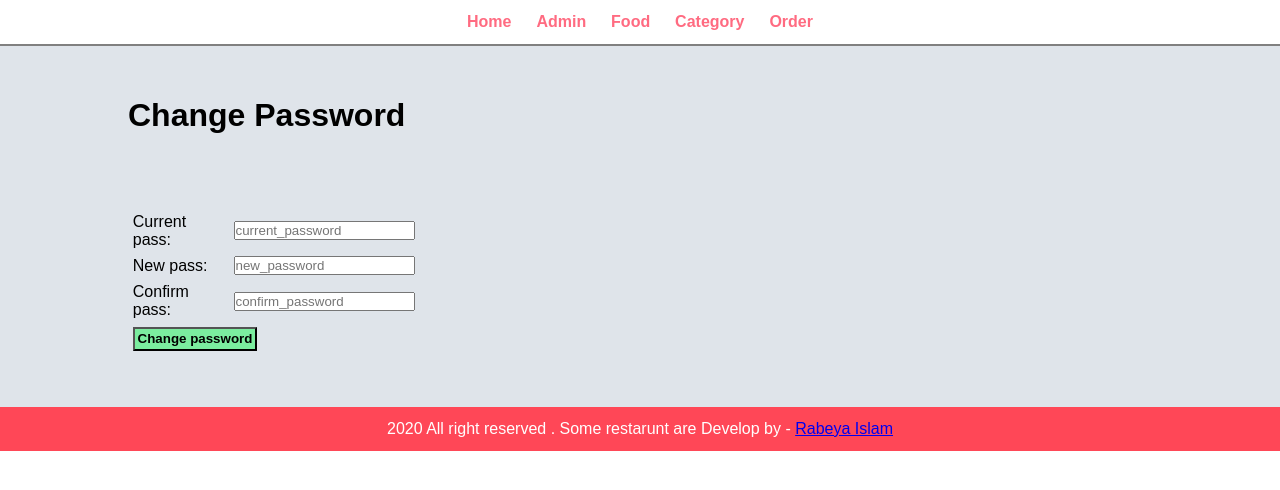
After one commit to RabeyaIslam99/final_year_project, a PHP site: page /food_order/admin/update_password.php in a window 1280 px wide. The commit adds this page. Shown: the top 490 px of the page. Run offline with PHP 8.4, Linux system fonts and the light colour scheme; data that the repository does not hold is empty.

Commit message:
update password

```diff
--- a/admin/manage_admin.php
+++ b/admin/manage_admin.php
@@ -34,7 +34,7 @@
 
        <table class="tbl-full">
         <tr>
-           <th>Serial Number</th>
+           <th>S.N</th>
            <th>Full Name</th>
            <th>UserName</th>
            <th>Actions</th>
@@ -76,6 +76,7 @@
                         <td><?php echo $full_name; ?></td>
                         <td><?php echo $username; ?></td>
                        <td>
+                        <a href="<?php echo SITEURL; ?>admin/update_password.php?id=<?php echo $id; ?>" class="btn-primary">ChangePassword</a>
                         <a href="<?php echo SITEURL; ?>admin/update_admin.php?id=<?php echo $id; ?>" class="btn-secondary">Update</a>
                         <a href="<?php echo SITEURL; ?>admin/delete_admin.php?id=<?php echo $id; ?>" class="btn-danger">Delete</a>
                        </td>
@@ -97,7 +98,6 @@
 
 
                  }
-
                ?>
 
 
--- a/admin/manage_category.php
+++ b/admin/manage_category.php
@@ -12,7 +12,7 @@
 </br> </br> </br> </br>
        <table class="tbl-full">
        <tr>
-           <th>Serial Number</th>
+           <th>S.N</th>
            <th>Full Name</th>
            <th>UserName</th>
            <th>Actions</th>
--- a/admin/manage_food.php
+++ b/admin/manage_food.php
@@ -11,7 +11,7 @@
 </br> </br> </br> </br>
        <table class="tbl-full">
        <tr>
-           <th>Serial Number</th>
+           <th>S.N</th>
            <th>Full Name</th>
            <th>UserName</th>
            <th>Actions</th>
--- a/admin/manage_order.php
+++ b/admin/manage_order.php
@@ -11,7 +11,7 @@
 </br> </br> </br> </br>
        <table class="tbl-full">
        <tr>
-           <th>Serial Number</th>
+           <th>S.N</th>
            <th>Full Name</th>
            <th>UserName</th>
            <th>Actions</th>
--- a/admin/update_admin.php
+++ b/admin/update_admin.php
@@ -55,7 +55,7 @@
                 </tr>
                 <tr>
                     <td colspan="2">
-                        <input type="hidden" name="id" value="<?php echo $id;?>">
+                      <input type="hidden" name="id" value="<?php echo $id;?>">
                       <input type="submit" name="submit" value="Update admin" class="btn-secondary">
                     </td>
 
--- /dev/null
+++ b/admin/update_password.php
@@ -0,0 +1,57 @@
+<?php include('partials/menu.php'); ?>
+<div class="main-content">
+    <div class="wrapper">
+        <h1>Change Password<h1>
+        <br><br>
+        <?php
+           if(isset($_GET['id']))
+            {
+             $id = $_GET['id'];
+            }
+        ?>
+
+        <form action="" method="POST">
+           <table>
+               <tr>
+                    <td>Current pass:</td>
+                        <td>
+                            <input    type="password"    name="current_password"   placeholder="current_password">
+
+                        </td>
+
+                </tr>
+
+                <tr>
+                    <td>New pass:</td>
+                        <td>
+                            <input type="password"name="new_password"placeholder="new_password">
+
+                        </td>
+
+                </tr>
+
+                <tr>
+                   <td>Confirm pass:</td>
+                        <td>
+                            <input type="password" name="confirm_password"placeholder="confirm_password">
+
+                        </td>
+
+                </tr>
+
+                    <td colspan="2">
+                      <input type="hidden" name="id" value="<?php echo $id;?>">
+                      <input type="submit" name="submit" value="Change password" class="btn-secondary">
+                    </td>
+
+                </tr>
+
+
+            </table>
+
+        </form>
+
+    </div>
+</div>
+
+<?php include('partials/footer.php');?>
--- a/css/admin.css
+++ b/css/admin.css
@@ -42,7 +42,7 @@ table tr td{
 .btn-primary{
     background-color: #1e90ff;
     padding: 1%;
-    color: white;
+    color: #141516;
     text-decoration: none;
     font-weight: bold;
 
@@ -51,7 +51,7 @@ table tr td{
 }
 .btn-primary:hover{
 
-    background-color: #b8b9c5;
+    background-color: #487eb0;
 }
 .btn-secondary{
     background-color: #7bed9f;
--- a/css/style.css
+++ b/css/style.css
@@ -1,5 +1,5 @@
 /*
-    Author: Vijay Thapa;
+    Author: Rabeya islam;
     Theme: Restaurant Food Order;
     version: 1.0;
 */
```
Lines whose indentation alone changed are shown as unchanged.
